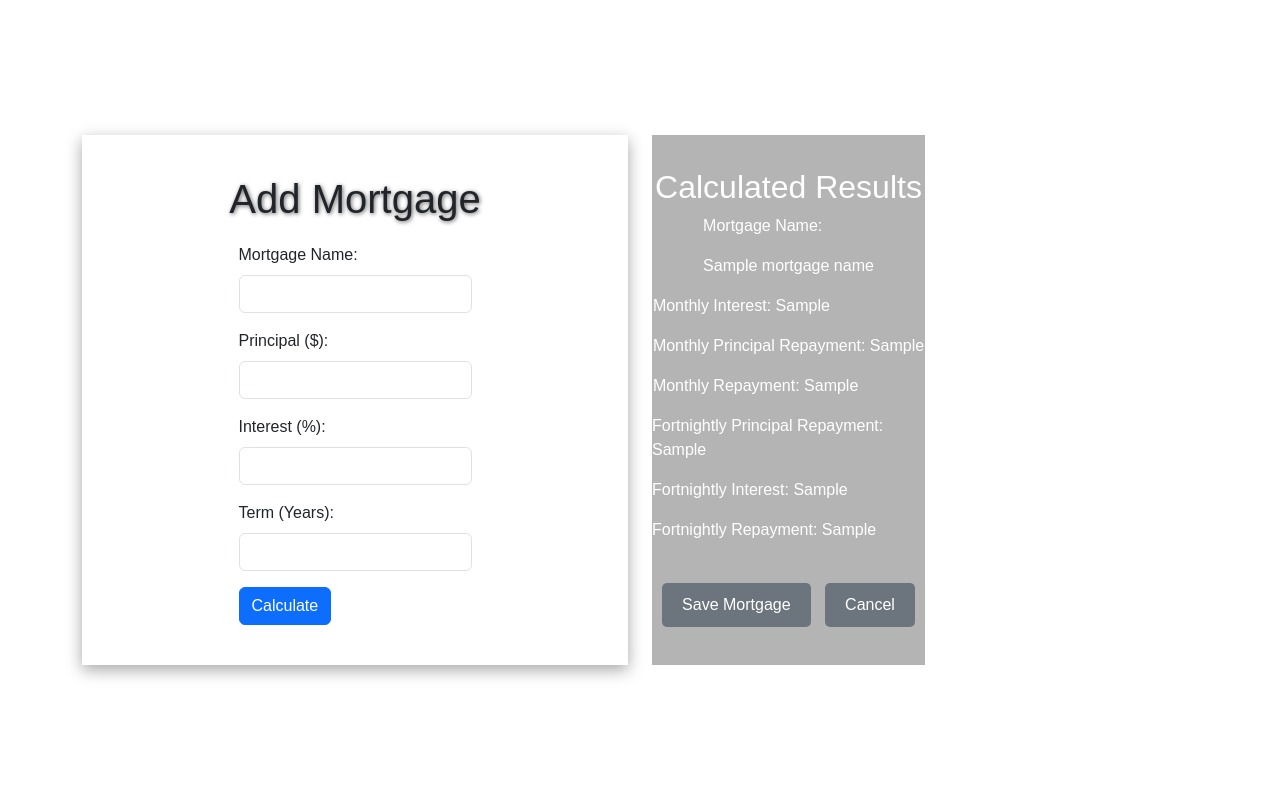
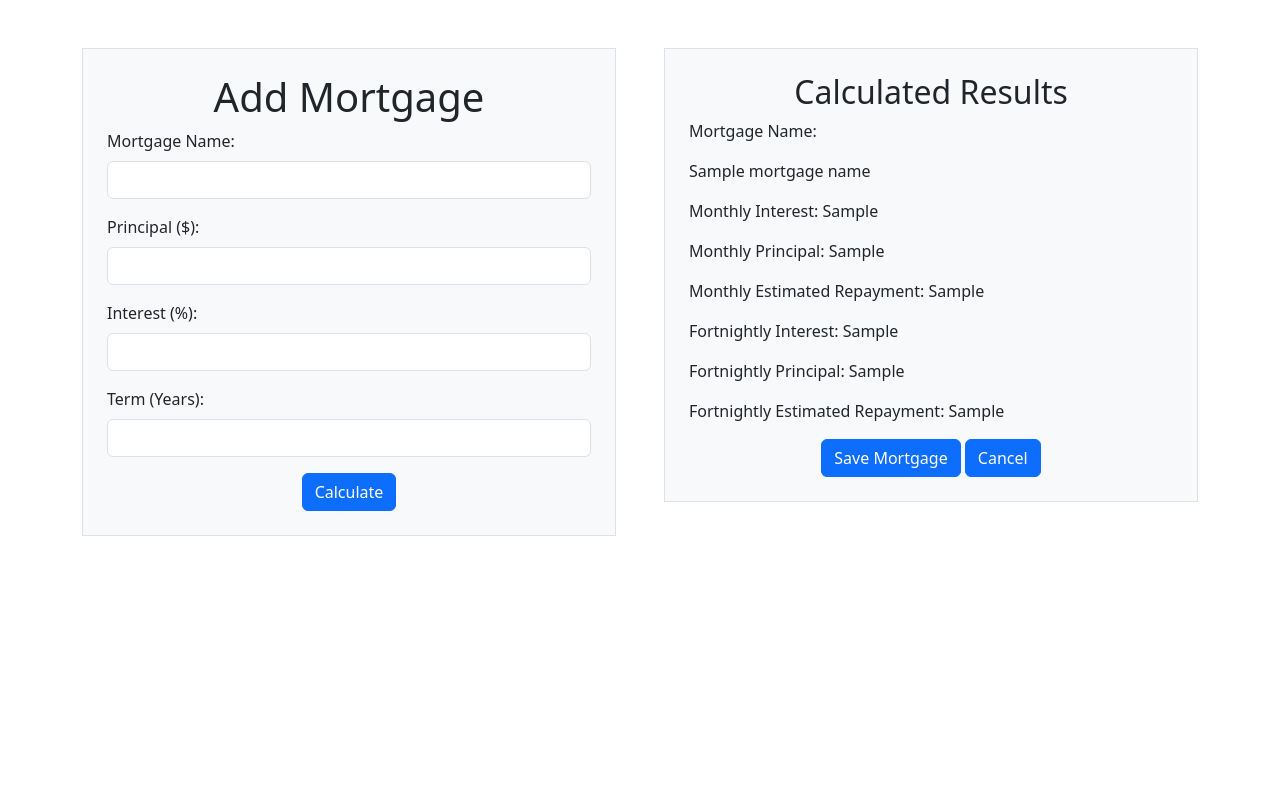
Before and after one commit to KatherineMulder/ITPR7.508-Business-Application-Programming-Semester-One-2024, a Flask app: template templates/new_mortgage.html in a window 1280 px wide. Run offline with Flask 3, Linux system fonts and the light colour scheme; the template is opened without the code that fills it: most values are stand-ins (such as "Sample title", 1, 10 or a date in 2020); some libraries are stand-ins or nearby versions.

Commit message:
fixed- decimal arithmetic and rounded the results to two decimal places for monetary values in the mortgage.py and updated mortgage html

```diff
--- a/static/style_add_mortgage.css
+++ /dev/null
@@ -1,113 +0,0 @@
-* {
-    margin: 0;
-    padding: 0;
-    font-family:
-    'Poppins', sans-serif;
-}
-
-body {
-    display: flex;
-    justify-content: center;
-    align-items: center;
-    height: 100vh;
-}
-
-.main_mortgage {
-    display: flex;
-    flex-direction: column;
-    align-items: center;
-    justify-content: center;
-    box-shadow: rgba(0, 0, 0, 0.35) 0px 5px 15px;
-    padding: 40px;
-}
-
-.main_mortgage h1 {
-    font-size: 40px;
-    margin-bottom: 20px;
-    text-shadow: 1px 1px 4px rgba(0,0,0,0.61);
-}
-
-.container_mortgage {
-    display: flex;
-    width: 1500px;
-    height: 800px;
-    box-shadow: rgba(100, 100, 111, 0.2) 0px 7px 29px 0px;
-}
-
-.input-container {
-    display: flex;
-    flex-direction: column;
-    justify-content: center;
-    width: 50%;
-    height: 100%;
-}
-
-.result-container {
-    display: flex;
-    flex-direction: column;
-    justify-content: center;
-    align-items: center;
-    color: rgb(255, 255, 255);
-    background-color: rgb(180, 180, 180);
-    width: 50%;
-    height: 100%;
-}
-
-.input-group {
-    display: flex;
-    flex-direction: column;
-    padding: 15px;
-    margin: 0 30px;
-}
-
-.input-group input {
-    border: none;
-    outline: none;
-    border-bottom: 1px solid rgb(200, 200, 200);
-    font-size: 20px;
-    padding: 5px;
-}
-
-.input-container button {
-    padding: 5px;
-    font-size: 18px;
-    width: 80%;
-    margin-top: 10px;
-    align-self: center;
-    background-color: rgb(50, 50, 50);
-    color: rgb(255, 255, 255);
-    border: none;
-    cursor: pointer;
-}
-
-.input-container button:hover {
-    background-color: rgb(100, 100, 100);
-}
-
-.date, .monthly_balance{
-    display: flex;
-    margin: 2px;
-    justify-content: space-between;
-    width: 80%;
-}
-
-.button-container {
-        margin-top: 20px;
-        text-align: center;
-}
-
-.button-container button {
-    margin: 5px;
-    padding: 10px 20px;
-    border: none;
-    border-radius: 5px;
-    cursor: pointer;
-}
-
-.button-container button:hover {
-    background-color: #dcdcdc;
-}
-
-.button-container button:active {
-    transform: translateY(2px);
-}
--- a/templates/new_mortgage.html
+++ b/templates/new_mortgage.html
@@ -4,17 +4,16 @@
     <meta charset="UTF-8">
     <meta name="viewport" content="width=device-width, initial-scale=1.0">
     <title>Add New Mortgage</title>
-    <link rel="stylesheet" href="{{ url_for('static', filename='style_add_mortgage.css') }}">
     <link href="https://cdn.jsdelivr.net/npm/bootstrap@5.3.3/dist/css/bootstrap.min.css" rel="stylesheet" integrity="sha384-QWTKZyjpPEjISv5WaRU9OFeRpok6YctnYmDr5pNlyT2bRjXh0JMhjY6hW+ALEwIH" crossorigin="anonymous">
     <script src="https://cdn.jsdelivr.net/npm/bootstrap@5.3.3/dist/js/bootstrap.bundle.min.js" integrity="sha384-YvpcrYf0tY3lHB60NNkmXc5s9fDVZLESaAA55NDzOxhy9GkcIdslK1eN7N6jIeHz" crossorigin="anonymous"></script>
 </head>
 <body>
 
-<div class="container">
-    <div class="row">
-        <div class="col-md-6">
-            <div class="main_mortgage">
-                <h1>Add Mortgage</h1>
+<div class="container py-5">
+    <div class="row gx-5">
+        <div class="col">
+            <div class="main_mortgage p-4 border bg-light">
+                <h1 class="text-center">Add Mortgage</h1>
                 <form action="{{ url_for('new_mortgage') }}" method="POST">
                     <div class="mb-3">
                         <label for="mortgage_name" class="form-label">Mortgage Name:</label>
@@ -32,38 +31,35 @@
                         <label for="term" class="form-label">Term (Years):</label>
                         <input type="number" class="form-control" id="term" name="initial_term" required>
                     </div>
-                    <button type="submit" class="btn btn-primary">Calculate</button>
+                    <button type="submit" class="btn btn-primary mx-auto d-block">Calculate</button>
                 </form>
             </div>
         </div>
-        <div class="col-md-6">
-            <div class="result-container">
-                <h2>Calculated Results</h2>
+        <div class="col">
+            <div class="result-container p-4 border bg-light">
+                <h2 class="text-dark text-center">Calculated Results</h2>
                 <div class="result-item">
-                    <p class="title">Mortgage Name:</p>
-                    <p>{{ mortgage_name }}</p>
+                    <p class="title text-dark text-left">Mortgage Name:</p>
+                    <p class="text-dark font-weight-bold text-left">{{ mortgage_name }}</p>
                 </div>
                 <div class="result-item">
-                    <p>Monthly Interest: {{ monthly_interest }}</p>
-                    <p>Monthly Principal Repayment: {{ monthly_principal_repayment }}</p>
-                    <p>Monthly Repayment: {{ monthly_repayment }}</p>
+                    <p class="text-dark text-left">Monthly Interest: {{ monthly_interest }}</p>
+                    <p class="text-dark text-left">Monthly Principal: {{ monthly_principal_repayment }}</p>
+                    <p class="text-dark text-left">Monthly Estimated Repayment: {{ monthly_repayment }}</p>
                 </div>
                 <div class="result-item">
-                    <p>Fortnightly Principal Repayment: {{ fortnightly_principal_repayment }}</p>
-                    <p>Fortnightly Interest: {{ fortnightly_interest }}</p>
-                    <p>Fortnightly Repayment: {{ fortnightly_repayment }}</p>
+                    <p class="text-dark text-left">Fortnightly Interest: {{ fortnightly_interest }}</p>
+                    <p class="text-dark text-left">Fortnightly Principal: {{ fortnightly_principal_repayment }}</p>
+                    <p class="text-dark text-left">Fortnightly Estimated Repayment: {{ fortnightly_repayment }}</p>
                 </div>
-                <div class="button-container">
-                    <button type="submit" class="btn btn-secondary">Save Mortgage</button>
-                    <button type="submit" class="btn btn-secondary">Cancel</button>
+                <div class="button-container text-center mt-3">
+                    <button type="submit" class="btn btn-primary">Save Mortgage</button>
+                    <button type="submit" class="btn btn-primary">Cancel</button>
                 </div>
             </div>
         </div>
     </div>
 </div>
 
-
-
-
 </body>
 </html>
```
Also changed, not shown: mortgage.py (+17 -8 lines), Document/Other/add_mortgage.png.
